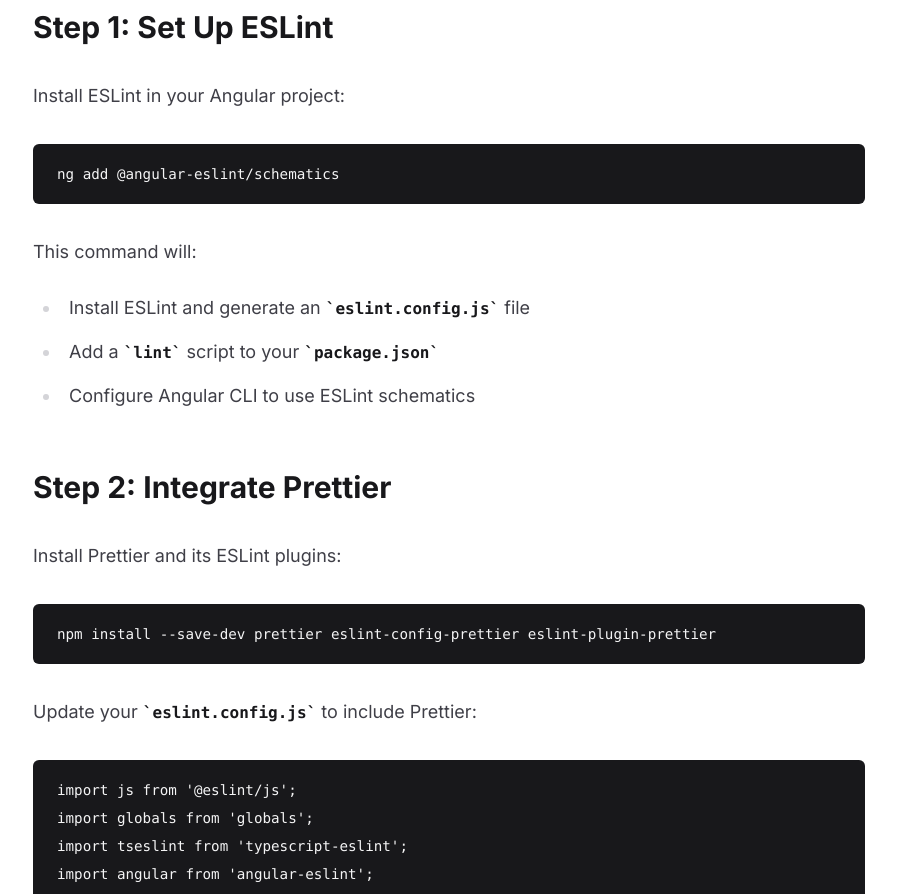
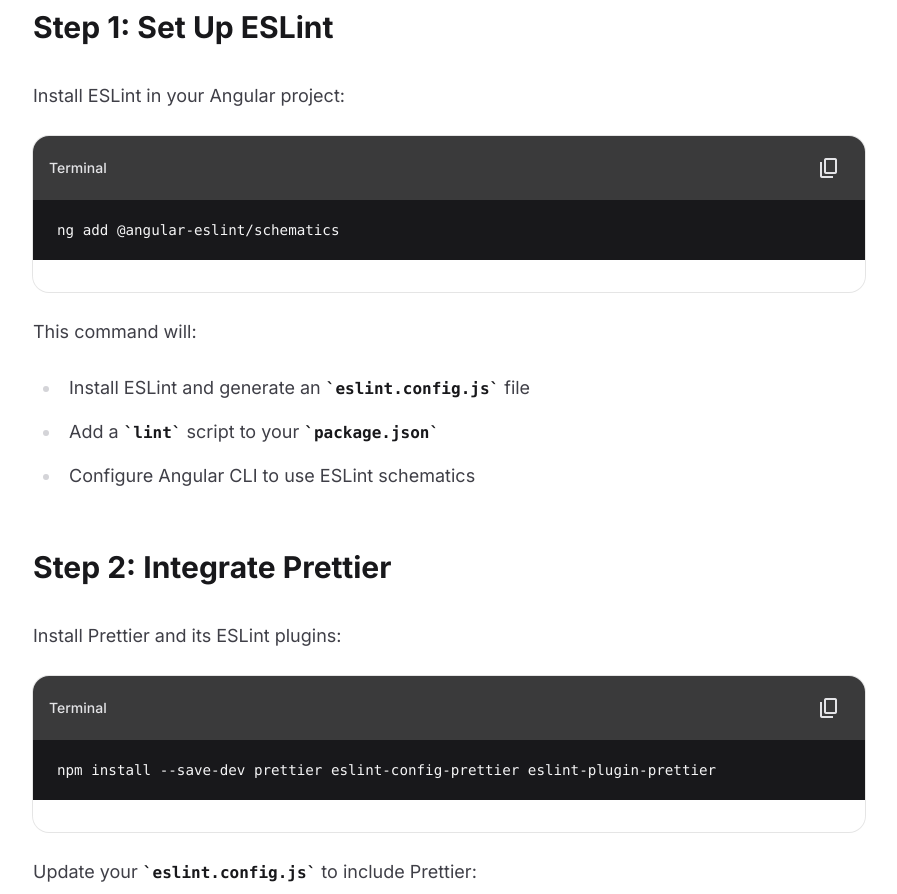
Before and after one commit to rjvelazco/rjvelazco-v2, a Next.js app: page /blog/posts/set-up-eslint-prettier-husky-in-angular-v20 in a window 1280 px wide. Shown: the part 1880-2774 px from the top of the page, without its empty margins (191-1088 px from the left). Built offline with nearby package versions, Linux system fonts and the light colour scheme.

Commit message:
feat(code-block): add CodeBlock component for enhanced code display and copying functionality; update MDX components to use CodeBlock

```diff
--- a/src/app/layout.tsx
+++ b/src/app/layout.tsx
@@ -25,7 +25,7 @@
         {/* eslint-disable-next-line @next/next/google-font-display, @next/next/no-page-custom-font */}
         <link
           rel="stylesheet"
-          href="https://fonts.googleapis.com/css2?family=Material+Symbols+Outlined:opsz,wght,FILL,GRAD@20..48,100..700,0..1,-50..20&icon_names=arrow_left_alt,arrow_right_alt,dark_mode,ios_share,light_mode,link,menu,palette,settings,share&display=block"
+          href="https://fonts.googleapis.com/css2?family=Material+Symbols+Outlined:opsz,wght,FILL,GRAD@20..48,100..700,0..1,-50..20&icon_names=arrow_left_alt,arrow_right_alt,check,content_copy,dark_mode,ios_share,light_mode,link,menu,palette,settings,share&display=block"
         />
       </head>
       <body>{children}</body>
--- /dev/null
+++ b/src/components/mdx/code-block.tsx
@@ -0,0 +1,76 @@
+'use client';
+
+import { useEffect, useRef, useState } from 'react';
+import { cn } from '@components/utils';
+
+type CodeBlockProps = React.ComponentPropsWithoutRef<'pre'>;
+
+async function copyToClipboard(text: string) {
+  // Modern API (no execCommand fallback; deprecated).
+  if (!navigator.clipboard?.writeText) throw new Error('Clipboard API not available');
+  await navigator.clipboard.writeText(text);
+}
+
+export function CodeBlock({ className, children, ...props }: CodeBlockProps) {
+  const preRef = useRef<HTMLPreElement | null>(null);
+  const [copied, setCopied] = useState(false);
+  const timeoutRef = useRef<number | null>(null);
+
+  useEffect(() => {
+    return () => {
+      if (timeoutRef.current) window.clearTimeout(timeoutRef.current);
+    };
+  }, []);
+
+  const onCopy = async () => {
+    const pre = preRef.current;
+    const codeEl = pre?.querySelector('code');
+    const text = (codeEl?.textContent ?? pre?.textContent ?? '').trimEnd();
+    if (!text) return;
+
+    try {
+      await copyToClipboard(text);
+      setCopied(true);
+      if (timeoutRef.current) window.clearTimeout(timeoutRef.current);
+      timeoutRef.current = window.setTimeout(() => setCopied(false), 1200);
+    } catch {
+      // Clipboard can still fail due to permissions/user gesture policies.
+      setCopied(false);
+    }
+  };
+
+  return (
+    <div className="my-6 overflow-hidden rounded-2xl ring-1 ring-black/10 dark:ring-white/10">
+      <div className="flex items-center justify-between bg-zinc-950/80 px-4 py-3 text-zinc-100">
+        <div className="text-sm font-medium text-zinc-200">Terminal</div>
+
+        <button
+          type="button"
+          onClick={onCopy}
+          className={cn(
+            'inline-flex items-center justify-center rounded-md p-2',
+            'text-zinc-200 hover:bg-white/10 hover:text-white',
+            'focus-visible:outline-none focus-visible:ring-2 focus-visible:ring-ring focus-visible:ring-offset-2 focus-visible:ring-offset-background'
+          )}
+          aria-label={copied ? 'Copied' : 'Copy code'}
+        >
+          <span className="material-symbols-outlined text-[18px] leading-none" aria-hidden="true">
+            {copied ? 'check' : 'content_copy'}
+          </span>
+        </button>
+      </div>
+
+      <pre
+        ref={preRef}
+        className={cn(
+          // Fit nicely inside the wrapper (no extra rounding since wrapper handles it).
+          'mt-0 rounded-none border-0',
+          className
+        )}
+        {...props}
+      >
+        {children}
+      </pre>
+    </div>
+  );
+}
--- a/src/components/ui/share-post.tsx
+++ b/src/components/ui/share-post.tsx
@@ -46,12 +46,14 @@
         <button
           type="button"
           className={cn(
-            'inline-flex h-10 w-10 items-center justify-center rounded-full border border-border bg-background text-foreground shadow-sm transition hover:bg-accent focus-visible:outline-none focus-visible:ring-2 focus-visible:ring-ring focus-visible:ring-offset-2 focus-visible:ring-offset-background cursor-pointer',
+            'inline-flex h-10 w-10 items-center justify-center rounded-sm border border-border bg-background text-foreground transition hover:bg-accent focus-visible:outline-none focus-visible:ring-2 focus-visible:ring-ring focus-visible:ring-offset-2 cursor-pointer',
             className
           )}
           aria-label="Share this post"
         >
-          <span className="material-symbols-outlined">ios_share</span>
+          <span className="material-symbols-outlined" aria-hidden="true">
+            ios_share
+          </span>
         </button>
       </PopoverTrigger>
 
--- a/src/mdx-components.tsx
+++ b/src/mdx-components.tsx
@@ -1,8 +1,10 @@
 import type { MDXComponents } from 'mdx/types';
+import { CodeBlock } from '@components/mdx/code-block';
 
 // Define custom MDX components here.
 export function useMDXComponents(components: MDXComponents): MDXComponents {
   return {
+    pre: CodeBlock,
     ...components,
   };
 }
```
